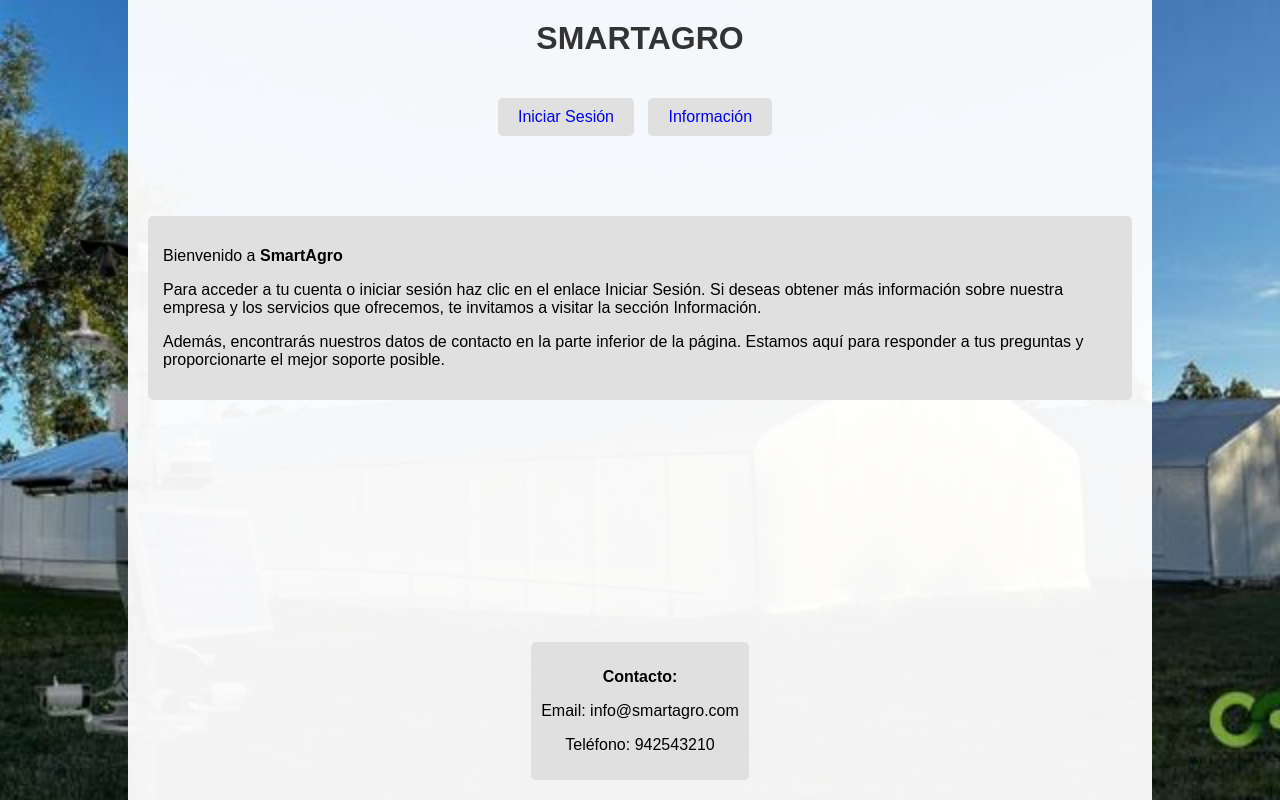
After one commit to egutierrezh99/smartagro, a PHP site: page /index.html in a window 1280 px wide. The commit adds this page. Run offline with PHP 8.4, Linux system fonts and the light colour scheme.

Commit message:
Add files via upload

```diff
--- a/db.php
+++ b/db.php
@@ -1,7 +1,7 @@
 <?php
-$servername = "localhost";
-$dbuser = "root";
-$password = "";
+$servername = "ec2-34-231-117-132.compute-1.amazonaws.com";
+$dbuser = "admin";
+$password = "Monitor?2";
 $dbName = "smartagro";
 $conn = new mysqli($servername, $dbuser, $password, $dbName);
 ?>
--- a/estilo.css
+++ b/estilo.css
@@ -1,16 +1,79 @@
-body{
-    background-color: seagreen;
+body {
+    margin: 0;
+    padding: 0;
+    font-family: Arial, sans-serif;
+    display: flex;
+    min-height: 100vh;
+    flex-direction: column;
+    background: url('fondo.jpg') center/cover fixed no-repeat; /* Imagen de fondo para todo el cuerpo */
 }
 
-h1{
-    border-style: groove;
-    margin-left: 200px;
-    margin-right: 200px;
-    margin-top: 60px;
+.container {
+    width: 80%;
+    margin: auto;
+    padding: 20px;
+    box-sizing: border-box;
+    text-align: center;
+    flex: 1;
+    display: flex;
+    flex-direction: column;
+    background-color: rgba(255, 255, 255, 0.95); /* Fondo gris semi-transparente para el contenedor */
 }
-a{
-    background-color: grey;
-    margin: 10px;
-    width: 100px;
-    border-style:  double;
+
+h1 {
+    margin-top: 0;
+    color: #333;
 }
+
+.btn-container {
+    margin-top: 20px;
+}
+
+.btn {
+    display: inline-block;
+    padding: 10px 20px;
+    text-decoration: none;
+    border-radius: 5px;
+    margin-right: 10px;
+}
+
+.btn-warning {
+    background-color:  #e0e0e0;
+}
+
+.btn-danger {
+    background-color:  #e0e0e0;
+}
+
+.main-content {
+    margin-top: 80px;
+    text-align: left;
+    padding: 15px;
+    border-radius: 5px; /* Bordes redondeados */
+    background-color: #e0e0e0;
+}
+
+.contact-container {
+    background-color: #e0e0e0; /* Fondo gris sólido para el contenedor de datos de contacto */
+    padding: 10px;
+    border-radius: 5px;
+    margin-top: auto;
+    align-self: center;
+}
+
+.login-container{
+	background-color: #e0e0e0;
+    padding: 10px;
+    border-radius: 5px;
+    margin-top: 130px;
+    align-self: center;
+
+}
+
+.graficos-container{
+	background-color: #e0e0e0;
+    padding: 10px;
+    border-radius: 5px;
+    margin-top: 130px;
+    align-self: center;
+}
--- /dev/null
+++ b/index.html
@@ -0,0 +1,27 @@
+<!DOCTYPE html>
+<html lang="es">
+<head>
+    <meta charset="UTF-8">
+    <title>SMARTAGRO</title>
+    <link rel="stylesheet" href="estilo.css">
+</head>
+<body>
+    <div class="container">
+        <h1>SMARTAGRO</h1>
+        <div class="btn-container">
+            <a href="login.php" class="btn btn-warning">Iniciar Sesión</a>
+            <a href="informacion.html" class="btn btn-danger">Información</a>
+        </div>
+        <div class="main-content">
+            <p>Bienvenido a <strong>SmartAgro</strong></p>
+            <p>Para acceder a tu cuenta o iniciar sesión haz clic en el enlace Iniciar Sesión. Si deseas obtener más información sobre nuestra empresa y los servicios que ofrecemos, te invitamos a visitar la sección Información.</p>
+            <p>Además, encontrarás nuestros datos de contacto en la parte inferior de la página. Estamos aquí para responder a tus preguntas y proporcionarte el mejor soporte posible.</p>
+        </div>
+        <div class="contact-container">
+            <p><strong>Contacto:</strong></p>
+            <p>Email: info@smartagro.com</p>
+            <p>Teléfono: 942543210</p>
+        </div>
+    </div>
+</body>
+</html>
```
Also changed, not shown: estilo2.css (added, +47 -0 lines), graficos.php (+9 -12 lines), informacion.html (+15 -26 lines), login.php (+14 -16 lines), fondo.jpg (added).
